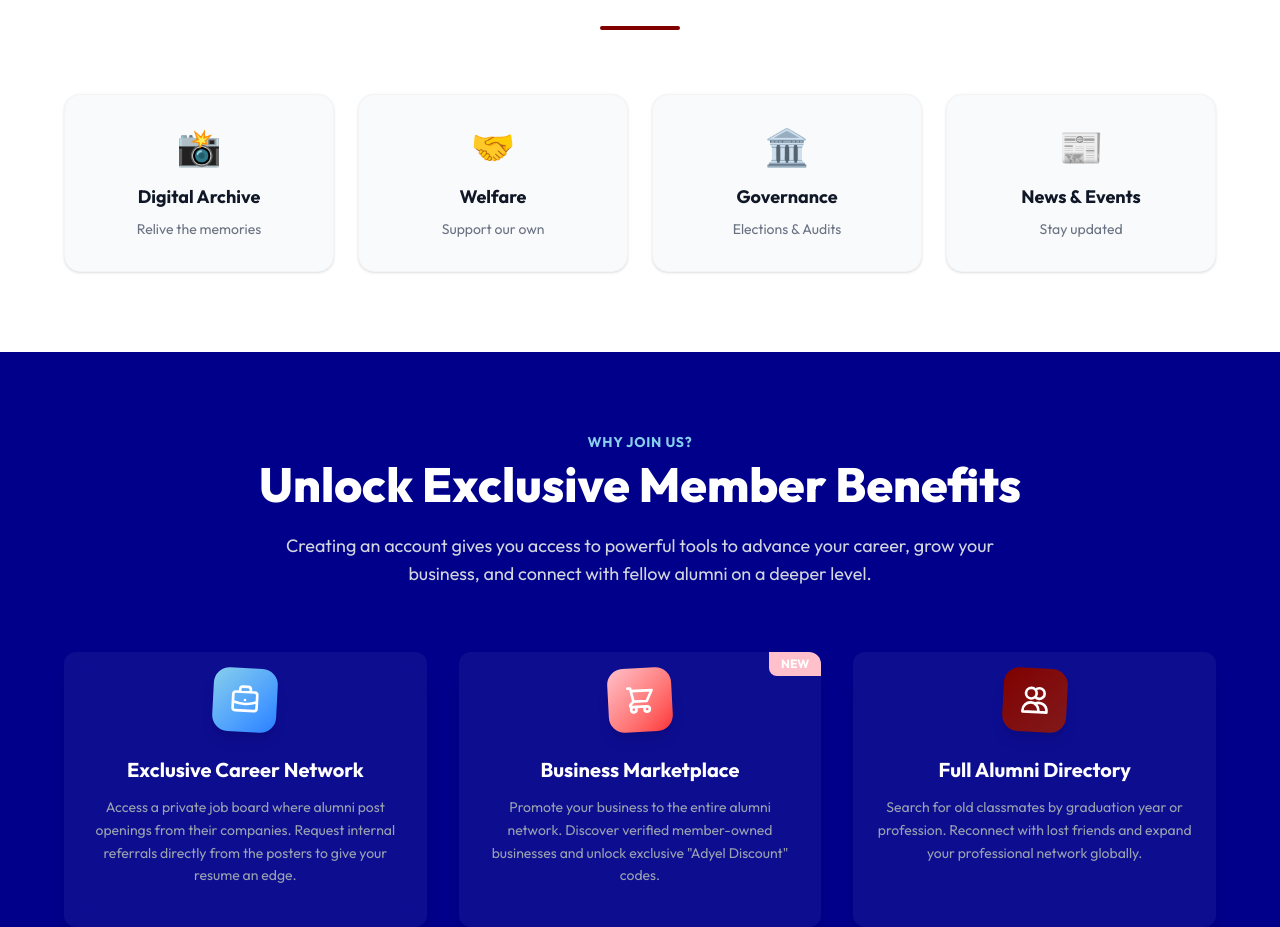
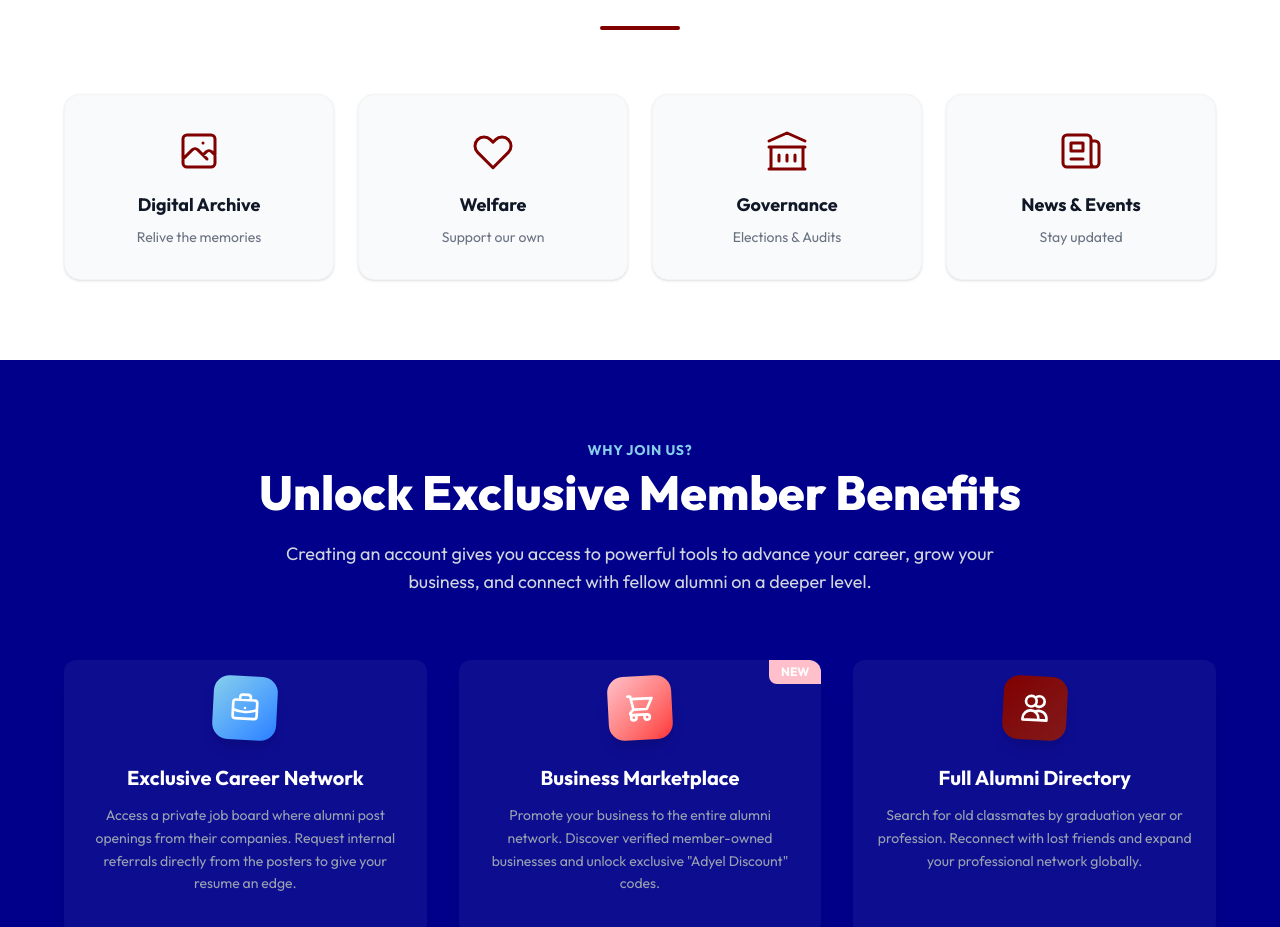
Before and after one commit to amuka-tech/adyelps, a Next.js app: page / in a window 1280 px wide. Shown: the part 1981-2908 px from the top of the page. Built offline with nearby package versions, Linux system fonts and the light colour scheme; no server answers; the database is empty.

Commit message:
UI: Replace emojis with SVG icons in Explore Our Platform section

```diff
--- a/src/app/page.tsx
+++ b/src/app/page.tsx
@@ -192,28 +192,44 @@ export default async function Home() {
           <div className="grid grid-cols-2 md:grid-cols-4 gap-6 max-w-6xl mx-auto">
             <Link href="/dashboard/archive" className="group">
               <div className="bg-gray-50 border border-gray-100 p-8 rounded-2xl text-center hover:bg-maroon hover:text-white transition-all shadow-sm hover:shadow-xl h-full flex flex-col justify-center items-center">
-                <div className="text-4xl mb-4 group-hover:scale-110 transition-transform">📸</div>
+                <div className="mb-4 text-maroon group-hover:text-white group-hover:scale-110 transition-transform">
+                  <svg className="w-12 h-12 mx-auto" fill="none" stroke="currentColor" viewBox="0 0 24 24" xmlns="http://www.w3.org/2000/svg">
+                    <path strokeLinecap="round" strokeLinejoin="round" strokeWidth={1.5} d="M4 16l4.586-4.586a2 2 0 012.828 0L16 16m-2-2l1.586-1.586a2 2 0 012.828 0L20 14m-6-6h.01M6 20h12a2 2 0 002-2V6a2 2 0 00-2-2H6a2 2 0 00-2 2v12a2 2 0 002 2z" />
+                  </svg>
+                </div>
                 <h3 className="font-bold text-lg mb-2 text-gray-900 group-hover:text-white">Digital Archive</h3>
                 <p className="text-sm text-gray-500 group-hover:text-pink">Relive the memories</p>
               </div>
             </Link>
             <Link href="/dashboard/welfare" className="group">
               <div className="bg-gray-50 border border-gray-100 p-8 rounded-2xl text-center hover:bg-maroon hover:text-white transition-all shadow-sm hover:shadow-xl h-full flex flex-col justify-center items-center">
-                <div className="text-4xl mb-4 group-hover:scale-110 transition-transform">🤝</div>
+                <div className="mb-4 text-maroon group-hover:text-white group-hover:scale-110 transition-transform">
+                  <svg className="w-12 h-12 mx-auto" fill="none" stroke="currentColor" viewBox="0 0 24 24" xmlns="http://www.w3.org/2000/svg">
+                    <path strokeLinecap="round" strokeLinejoin="round" strokeWidth={1.5} d="M4.318 6.318a4.5 4.5 0 000 6.364L12 20.364l7.682-7.682a4.5 4.5 0 00-6.364-6.364L12 7.636l-1.318-1.318a4.5 4.5 0 00-6.364 0z" />
+                  </svg>
+                </div>
                 <h3 className="font-bold text-lg mb-2 text-gray-900 group-hover:text-white">Welfare</h3>
                 <p className="text-sm text-gray-500 group-hover:text-pink">Support our own</p>
               </div>
             </Link>
             <Link href="/dashboard/governance" className="group">
               <div className="bg-gray-50 border border-gray-100 p-8 rounded-2xl text-center hover:bg-maroon hover:text-white transition-all shadow-sm hover:shadow-xl h-full flex flex-col justify-center items-center">
-                <div className="text-4xl mb-4 group-hover:scale-110 transition-transform">🏛️</div>
+                <div className="mb-4 text-maroon group-hover:text-white group-hover:scale-110 transition-transform">
+                  <svg className="w-12 h-12 mx-auto" fill="none" stroke="currentColor" viewBox="0 0 24 24" xmlns="http://www.w3.org/2000/svg">
+                    <path strokeLinecap="round" strokeLinejoin="round" strokeWidth={1.5} d="M8 14v3m4-3v3m4-3v3M3 21h18M3 10h18M3 7l9-4 9 4M4 10h16v11H4V10z" />
+                  </svg>
+                </div>
                 <h3 className="font-bold text-lg mb-2 text-gray-900 group-hover:text-white">Governance</h3>
                 <p className="text-sm text-gray-500 group-hover:text-pink">Elections & Audits</p>
               </div>
             </Link>
             <Link href="/news-events" className="group">
               <div className="bg-gray-50 border border-gray-100 p-8 rounded-2xl text-center hover:bg-maroon hover:text-white transition-all shadow-sm hover:shadow-xl h-full flex flex-col justify-center items-center">
-                <div className="text-4xl mb-4 group-hover:scale-110 transition-transform">📰</div>
+                <div className="mb-4 text-maroon group-hover:text-white group-hover:scale-110 transition-transform">
+                  <svg className="w-12 h-12 mx-auto" fill="none" stroke="currentColor" viewBox="0 0 24 24" xmlns="http://www.w3.org/2000/svg">
+                    <path strokeLinecap="round" strokeLinejoin="round" strokeWidth={1.5} d="M19 20H5a2 2 0 01-2-2V6a2 2 0 012-2h10a2 2 0 012 2v1m2 13a2 2 0 01-2-2V7m2 13a2 2 0 002-2V9a2 2 0 00-2-2h-2m-4-3H9M7 16h6M7 8h6v4H7V8z" />
+                  </svg>
+                </div>
                 <h3 className="font-bold text-lg mb-2 text-gray-900 group-hover:text-white">News & Events</h3>
                 <p className="text-sm text-gray-500 group-hover:text-pink">Stay updated</p>
               </div>
```
